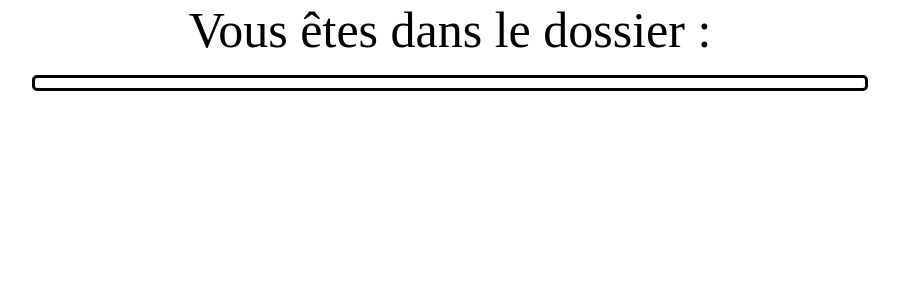
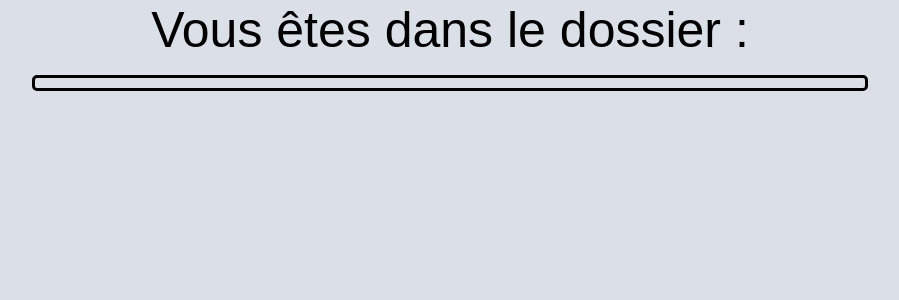
Before and after one commit to IvoryAndSmalt/DoraLexplorateur, a PHP site: page /bibi.php in a window 1280 px wide. Shown: the top 300 px of the page, without its empty margins (190-1089 px from the left). Run offline with PHP 8.4, Linux system fonts and the light colour scheme.

Commit message:
merge avec bilel

```diff
--- a/assets/css/style.css
+++ b/assets/css/style.css
@@ -50,7 +50,6 @@ table {
 
 
 /********************* le reset s'arrete la !!!! ***********************************/
-<<<<<<< HEAD
 body{
     background-color: #dadfe8;
     /* background-image: url("../../img/DoraMap.png"); */
@@ -67,25 +66,12 @@ body{
         padding: 5px 15px;
         border-radius: 5px;
     }
-=======
-.contenu{
-    border: solid; color: black;
-    max-width: 800px;
-    margin: 0 auto;
-}
-
-
->>>>>>> e31f16e68c8903ebeb13a2cf342e7a739647fb9c
 
 .dossier{
     display: flex;
     flex-wrap: wrap;
-<<<<<<< HEAD
     justify-content:center;
 
-=======
-    justify-content:left;
->>>>>>> e31f16e68c8903ebeb13a2cf342e7a739647fb9c
     align-items: stretch;
     max-width: 800px;
     width: 100%;
@@ -123,9 +109,3 @@ h1{
     padding-top: 5px;
     font-size: 50px;
 }
-
-
-<<<<<<< HEAD
-
-=======
->>>>>>> e31f16e68c8903ebeb13a2cf342e7a739647fb9c
```
Also changed, not shown: index.php (+4 -3 lines).
